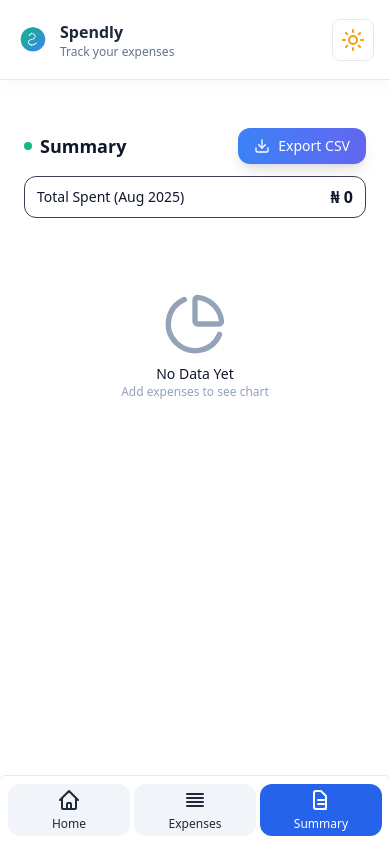
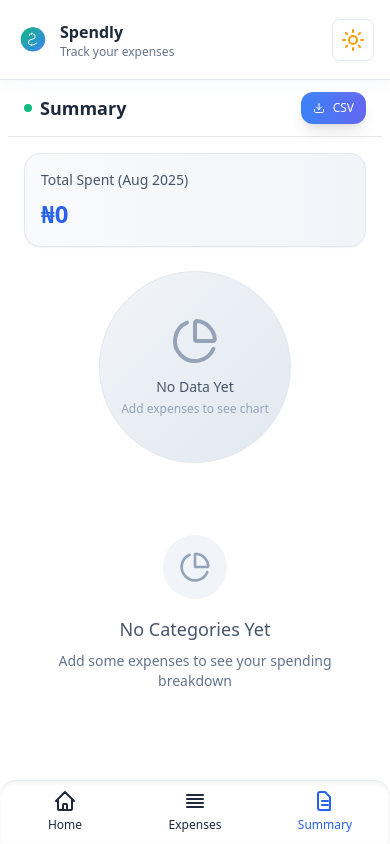
Before and after one commit to Blaqboydee/Finance-Tracker, a React (Vite) app: page /layout/summary in a window 390 px wide. Built offline with nearby package versions, Linux system fonts and the light colour scheme.

Commit message:
improved mobile responsiveness

```diff
--- a/src/components/Summary.jsx
+++ b/src/components/Summary.jsx
@@ -51,43 +51,46 @@ const Summary = ({ expenses, categories }) => {
   };
 
   return (
-    <div className="px-4 mt-24">
-      {/* Header */}
-      <div className="flex items-center justify-between mb-3 md:mb-6 ">
-        <h2 className={`text-lg font-semibold flex items-center gap-2 `}>
+    <div className="max-w-full min-h-full flex flex-col">
+      {/* Header - Fixed at top of content */}
+      <div className="sticky top-0 z-10 bg-white/80 dark:bg-slate-800/80 backdrop-blur-sm border-b border-gray-200 dark:border-gray-700 px-4 py-3 md:py-4">
+        <div className="flex items-center justify-between">
+          <h2 className="text-lg md:text-xl font-semibold flex items-center gap-2 text-slate-800 dark:text-white">
             <span className="w-2 h-2 bg-emerald-500 rounded-full"></span>
             Summary
           </h2>
           <button
             onClick={exportToCSV}
-          className="flex items-center gap-2 px-4 py-2 bg-gradient-to-r from-blue-500 to-indigo-500 text-white rounded-xl hover:from-blue-600 hover:to-indigo-600 transition-all duration-200 text-sm font-medium shadow-lg hover:shadow-xl"
+            className="flex items-center gap-2 px-3 py-2 md:px-4 md:py-2 bg-gradient-to-r from-blue-500 to-indigo-500 text-white rounded-xl hover:from-blue-600 hover:to-indigo-600 transition-all duration-200 text-xs md:text-sm font-medium shadow-lg hover:shadow-xl transform hover:scale-105"
           >
-          <Download className="w-4 h-4" />
-          Export CSV
+            <Download className="w-3 h-3 md:w-4 md:h-4" />
+            <span className="hidden sm:inline">Export</span> CSV
           </button>
-      </div>
-
-      {/* Content */}
-      <div className="grid grid-cols-1 lg:grid-cols-2 gap-4">
-        {/* Left side */}
-        <div>
-          <div
-            className={`flex justify-between items-center rounded-xl px-3 py-2 md:p-6 mb-4  border border-gray-700`}
-          >
-            <div className="text-sm font-medium">
-  Total Spent ({new Date().toLocaleString("en-US", { month: "short", year: "numeric" })})
-</div>
-
-            <div
-              className={`md:text-3xl font-bold bg-gradient-to-r bg-clip-text`}
-            >
-              ₦ {totalSpent.toLocaleString()}
         </div>
       </div>
 
-          {categoryTotals.length > 0 && (
-            <div className="w-full max-w-md mx-auto">
-              <h3 className="text-base md:text-lg font-semibold mb-4 border-b-2 pb-1 border-slate-400 dark:border-slate-600">
+      {/* Scrollable Content */}
+      <div className="flex-1 px-4 py-4 md:py-6">
+        <div className="max-w-7xl mx-auto">
+          {/* Total Spent Card */}
+          <div className="bg-gradient-to-r from-slate-50 to-slate-100 dark:from-slate-800 dark:to-slate-700 rounded-2xl px-4 py-4 md:px-6 md:py-6 mb-6 border border-slate-200 dark:border-slate-600 shadow-sm">
+            <div className="flex flex-col sm:flex-row sm:justify-between sm:items-center gap-2">
+              <div className="text-sm md:text-base font-medium text-slate-600 dark:text-slate-300">
+                Total Spent ({new Date().toLocaleString("en-US", { month: "short", year: "numeric" })})
+              </div>
+              <div className="text-2xl md:text-3xl lg:text-4xl font-bold bg-gradient-to-r from-blue-600 to-purple-600 bg-clip-text text-transparent">
+                ₦{totalSpent.toLocaleString()}
+              </div>
+            </div>
+          </div>
+
+          {/* Main Content Grid */}
+          <div className="grid grid-cols-1 lg:grid-cols-2 gap-6 lg:gap-8">
+            {/* Left Column - Category List */}
+            <div className="order-2 lg:order-1">
+              {categoryTotals.length > 0 ? (
+                <div className="w-full">
+                  <h3 className="text-lg md:text-xl font-semibold mb-4 pb-2 border-b-2 border-slate-300 dark:border-slate-600 text-slate-800 dark:text-white">
                     Spending by Category
                   </h3>
 
@@ -95,45 +98,58 @@ const Summary = ({ expenses, categories }) => {
                     {categoryTotals.map((category) => (
                       <div
                         key={category.name}
-                    className="flex items-center justify-between p-3 rounded-xl  shadow hover:shadow-lg transition duration-200"
+                        className="flex items-center justify-between p-4 rounded-xl bg-white dark:bg-slate-800 border border-slate-200 dark:border-slate-700 shadow-sm hover:shadow-md transition-all duration-200 hover:scale-[1.01]"
                       >
                         {/* Left side: Icon + Text */}
-                    <div className="flex items-center gap-3">
-                      <span className="text-xl">{category.icon}</span>
-                      <div>
-                        <p className="text-sm md:text-base font-medium">
+                        <div className="flex items-center gap-3 flex-1 min-w-0">
+                          <span className="text-xl flex-shrink-0">{category.icon}</span>
+                          <div className="min-w-0 flex-1">
+                            <p className="text-sm md:text-base font-medium text-slate-800 dark:text-white truncate">
                               {category.name}
                             </p>
-                      <p className="text-xs md:text-sm">
+                            <p className="text-xs md:text-sm text-slate-500 dark:text-slate-400">
                               {((category.total / totalSpent) * 100).toFixed(1)}% of total
                             </p>
-
                           </div>
                         </div>
 
                         {/* Right side: Amount */}
-                    <div className="text-sm md:text-base font-semibold">
+                        <div className="text-sm md:text-base font-semibold text-slate-800 dark:text-white flex-shrink-0 ml-2">
                           ₦{category.total.toLocaleString()}
                         </div>
                       </div>
                     ))}
                   </div>
                 </div>
+              ) : (
+                <div className="text-center py-12">
+                  <div className="w-16 h-16 mx-auto mb-4 rounded-full bg-slate-100 dark:bg-slate-700 flex items-center justify-center">
+                    <PieChart className="w-8 h-8 text-slate-400" />
+                  </div>
+                  <h3 className="text-lg font-medium text-slate-600 dark:text-slate-300 mb-2">
+                    No Categories Yet
+                  </h3>
+                  <p className="text-sm text-slate-500 dark:text-slate-400">
+                    Add some expenses to see your spending breakdown
+                  </p>
+                </div>
               )}
             </div>
 
-        {/* Right side */}
-        <div className="flex items-center justify-center">
+            {/* Right Column - Chart */}
+            <div className="order-1 lg:order-2 flex items-center justify-center">
               {categoryTotals.length > 0 ? (
+                <div className="w-full max-w-md">
                   <SpendingDistribution categoryTotals={categoryTotals} totalSpent={totalSpent}/>
+                </div>
               ) : (
-            <div
-              className={`w-48 h-48 rounded-full flex items-center justify-center bg-gradient-to-br`}
-            >
+                <div className="w-48 h-48 md:w-64 md:h-64 rounded-full flex items-center justify-center bg-gradient-to-br from-slate-100 to-slate-200 dark:from-slate-700 dark:to-slate-800 border border-slate-200 dark:border-slate-600">
                   <div className="text-center">
-                <PieChart className="w-16 h-16 mx-auto text-slate-400 mb-2" />
-                <div className={`text-sm`}>No Data Yet</div>
-                <div className="text-xs text-slate-400">
+                    <PieChart className="w-12 h-12 md:w-16 md:h-16 mx-auto text-slate-400 mb-3" />
+                    <div className="text-sm md:text-base font-medium text-slate-600 dark:text-slate-300 mb-1">
+                      No Data Yet
+                    </div>
+                    <div className="text-xs md:text-sm text-slate-400">
                       Add expenses to see chart
                     </div>
                   </div>
@@ -142,6 +158,8 @@ const Summary = ({ expenses, categories }) => {
             </div>
           </div>
         </div>
+      </div>
+    </div>
   );
 };
 
--- a/src/pages/Expenses.jsx
+++ b/src/pages/Expenses.jsx
@@ -176,11 +176,7 @@ const Expenses = () => {
   };
 
   return (
-    <div
-      className={`max-h-[80vh] py-20 px-4 justify-center items-center font-sans transition-colors duration-300 ${
-        isDarkMode ? "bg-slate-800" : "bg-white"
-      }`}
-    >
+    <div className="space-y-6 font-sans transition-colors duration-300">
       <ExpenseForm
         formData={formData}
         setFormData={setFormData}
--- a/src/pages/Layout.jsx
+++ b/src/pages/Layout.jsx
@@ -1,27 +1,26 @@
 // Layout.jsx
 import { Outlet, NavLink } from "react-router-dom";
-import useDarkMode from "../hooks/useDarkMode"
+import useDarkMode from "../hooks/useDarkMode";
 import ThemeToggle from "../components/ThemeToggle";
-import SpendlyLogo from "../assets/spendlylogo.png"
-
+import SpendlyLogo from "../assets/spendlylogo.png";
 
 export default function Layout() {
   const [isDarkMode, setIsDarkMode] = useDarkMode();
 
   return (
-  <div className={`min-h-[100vh] flex flex-col w-full backdrop-blur-sm transition-all duration-300 ${
-            isDarkMode
-              ? "bg-slate-800 text-slate-100"
-              : "bg-white text-slate-900"
-          }`}>
-
-
+<div
+  className={`h-[100vh] flex flex-col w-full backdrop-blur-sm transition-all duration-300 ${
+    isDarkMode ? "bg-slate-800 text-slate-100" : "bg-white text-slate-900"
+  }`}
+>
   {/* Top Nav - Fixed */}
-    <nav className={`fixed top-0 left-0 right-0 z-50 h-20 w-full border-b shadow-lg transition-all duration-300 ${
+  <nav
+    className={`fixed top-0 left-0 right-0 z-50 h-20 border-b shadow-lg transition-all duration-300 ${
       isDarkMode
         ? "bg-slate-800/95 border-slate-700 shadow-slate-900/20"
         : "bg-white/95 border-slate-200 shadow-slate-200/20"
-    } backdrop-blur-md`}>
+    } backdrop-blur-md`}
+  >
     <div className="flex justify-between items-center h-full px-4 md:px-6">
       <div className="flex items-center gap-3">
         <img className="w-8 md:w-12" src={SpendlyLogo} alt="" />
@@ -33,7 +32,11 @@ export default function Layout() {
           >
             Spendly
           </h1>
-                <p className={`text-xs ${isDarkMode ? "text-slate-400" : "text-slate-500"}`}>
+          <p
+            className={`text-xs ${
+              isDarkMode ? "text-slate-400" : "text-slate-500"
+            }`}
+          >
             Track your expenses
           </p>
         </div>
@@ -45,107 +48,66 @@ export default function Layout() {
     </div>
   </nav>
 
-  {/* Page content - Scrollable between fixed bars */}
-  <main className="h-[90vh] overflow-y-auto pt-8 pb-20 px-2 md:px-6">
-    <Outlet context={{ isDarkMode }}  />
+  {/* Page Content - Scrollable between fixed bars */}
+  <main className="flex-1 overflow-y-auto pt-20 pb-16 px-2 md:px-6">
+    <Outlet context={{ isDarkMode }} />
   </main>
 
   {/* Bottom Nav - Fixed */}
-  <nav
-    className={`fixed bottom-0 left-0 right-0 z-50 gap-1 w-full flex rounded-t-md md:rounded-t-2xl p-2 border-t shadow-lg transition-all duration-300 ${
+ <div
+  className={`fixed bottom-0 left-0 right-0 h-16 border-t shadow-inner flex ${
     isDarkMode
-        ? "bg-slate-800/95 border-slate-700 shadow-slate-900/20"
-        : "bg-white/95 border-slate-200 shadow-slate-200/20"
-    } backdrop-blur-md`}
+      ? "bg-slate-800/95 border-slate-700"
+      : "bg-white/95 border-slate-200"
+  } rounded-t-2xl`}
 >
   <NavLink
     to="/layout/dashboard"
     className={({ isActive }) =>
-    `flex-1 flex flex-col items-center gap-1 py-1 md:py-3 rounded-xl transition-all duration-300 transform hover:scale-[1.05]
-     ${
-       isActive
-         ? "bg-blue-600 text-white" // active styles
-         : isDarkMode
-         ? "bg-slate-800 text-slate-200" // dark inactive
-         : "bg-slate-100 text-slate-800" // light inactive
-     }`
+      `flex-1 flex flex-col items-center gap-1 py-2 transition-all duration-300 transform hover:scale-[1.05]
+      ${isActive ? "text-blue-600" : isDarkMode ? "text-slate-200" : "text-slate-800"}`
     }
+    aria-label="Home"
   >
-  <svg
-    className="w-6 h-6"
-    fill="none"
-    stroke="currentColor"
-    viewBox="0 0 24 24"
-  >
-    <path
-      strokeLinecap="round"
-      strokeLinejoin="round"
-      strokeWidth={2}
-      d="M3 12l2-2m0 0l7-7 7 7M5 10v10a1 1 0 001 1h3m10-11l2 2m-2-2v10a1 1 0 01-1 1h-3m-6 0a1 1 0 001-1v-4a1 1 0 011-1h2a1 1 0 011 1v4a1 1 0 001 1m-6 0h6"
-    />
+    <svg className="w-6 h-6" fill="none" stroke="currentColor" viewBox="0 0 24 24">
+      <path strokeLinecap="round" strokeLinejoin="round" strokeWidth={2}
+        d="M3 12l2-2m0 0l7-7 7 7M5 10v10a1 1 0 001 1h3m10-11l2 2m-2-2v10a1 1 0 01-1 1h-3m-6 0a1 1 0 001-1v-4a1 1 0 011-1h2a1 1 0 011 1v4a1 1 0 001 1m-6 0h6" />
     </svg>
     <span className="text-xs font-medium">Home</span>
   </NavLink>
 
+  {/* Expenses tab */}
   <NavLink
     to="/layout/expenses"
     className={({ isActive }) =>
-    `flex-1 flex flex-col items-center gap-1 py-1 md:py-3 rounded-xl transition-all duration-300 transform hover:scale-[1.05]
-     ${
-       isActive
-         ? "bg-blue-600 text-white" // active styles
-         : isDarkMode
-         ? "bg-slate-800 text-slate-200" // dark inactive
-         : "bg-slate-100 text-slate-800" // light inactive
-     }`
+      `flex-1 flex flex-col items-center gap-1 py-2 transition-all duration-300 transform hover:scale-[1.05]
+      ${isActive ? "text-blue-600" : isDarkMode ? "text-slate-200" : "text-slate-800"}`
     }
+    aria-label="Expenses"
   >
-          <svg
-            className="w-6 h-6"
-            fill="none"
-            stroke="currentColor"
-            viewBox="0 0 24 24"
-          >
-            <path
-              strokeLinecap="round"
-              strokeLinejoin="round"
-              strokeWidth={2}
-              d="M4 6h16M4 10h16M4 14h16M4 18h16"
-            />
+    <svg className="w-6 h-6" fill="none" stroke="currentColor" viewBox="0 0 24 24">
+      <path strokeLinecap="round" strokeLinejoin="round" strokeWidth={2} d="M4 6h16M4 10h16M4 14h16M4 18h16" />
     </svg>
     <span className="text-xs font-medium">Expenses</span>
   </NavLink>
 
+  {/* Summary tab */}
   <NavLink
     to="/layout/summary"
     className={({ isActive }) =>
-    `flex-1 flex flex-col items-center gap-1 py-1 md:py-3 rounded-xl transition-all duration-300 transform hover:scale-[1.05]
-     ${
-       isActive
-         ? "bg-blue-600 text-white" // active styles
-         : isDarkMode
-         ? "bg-slate-800 text-slate-200" // dark inactive
-         : "bg-slate-100 text-slate-800" // light inactive
-     }`
+      `flex-1 flex flex-col items-center gap-1 py-2 transition-all duration-300 transform hover:scale-[1.05]
+      ${isActive ? "text-blue-600" : isDarkMode ? "text-slate-200" : "text-slate-800"}`
     }
+    aria-label="Summary"
   >
-         <svg
-  className="w-6 h-6"
-  fill="none"
-  stroke="currentColor"
-  viewBox="0 0 24 24"
->
-  <path
-    strokeLinecap="round"
-    strokeLinejoin="round"
-    strokeWidth={2}
-    d="M9 12h6m-6 4h6m2 5H7a2 2 0 01-2-2V5a2 2 0 012-2h5l5 5v11a2 2 0 01-2 2z"
-  />
+    <svg className="w-6 h-6" fill="none" stroke="currentColor" viewBox="0 0 24 24">
+      <path strokeLinecap="round" strokeLinejoin="round" strokeWidth={2} d="M9 12h6m-6 4h6m2 5H7a2 2 0 01-2-2V5a2 2 0 012-2h5l5 5v11a2 2 0 01-2 2z" />
     </svg>
-
     <span className="text-xs font-medium">Summary</span>
   </NavLink>
-      </nav>
 </div>
+
+</div>
+
   );
 }
```
Also changed, not shown: src/components/ExpenseForm.jsx (+29 -34 lines), src/components/Filter.jsx (+50 -44 lines), src/pages/SplendlyDashboard.jsx (+38 -36 lines). Lines whose indentation alone changed are shown as unchanged.
